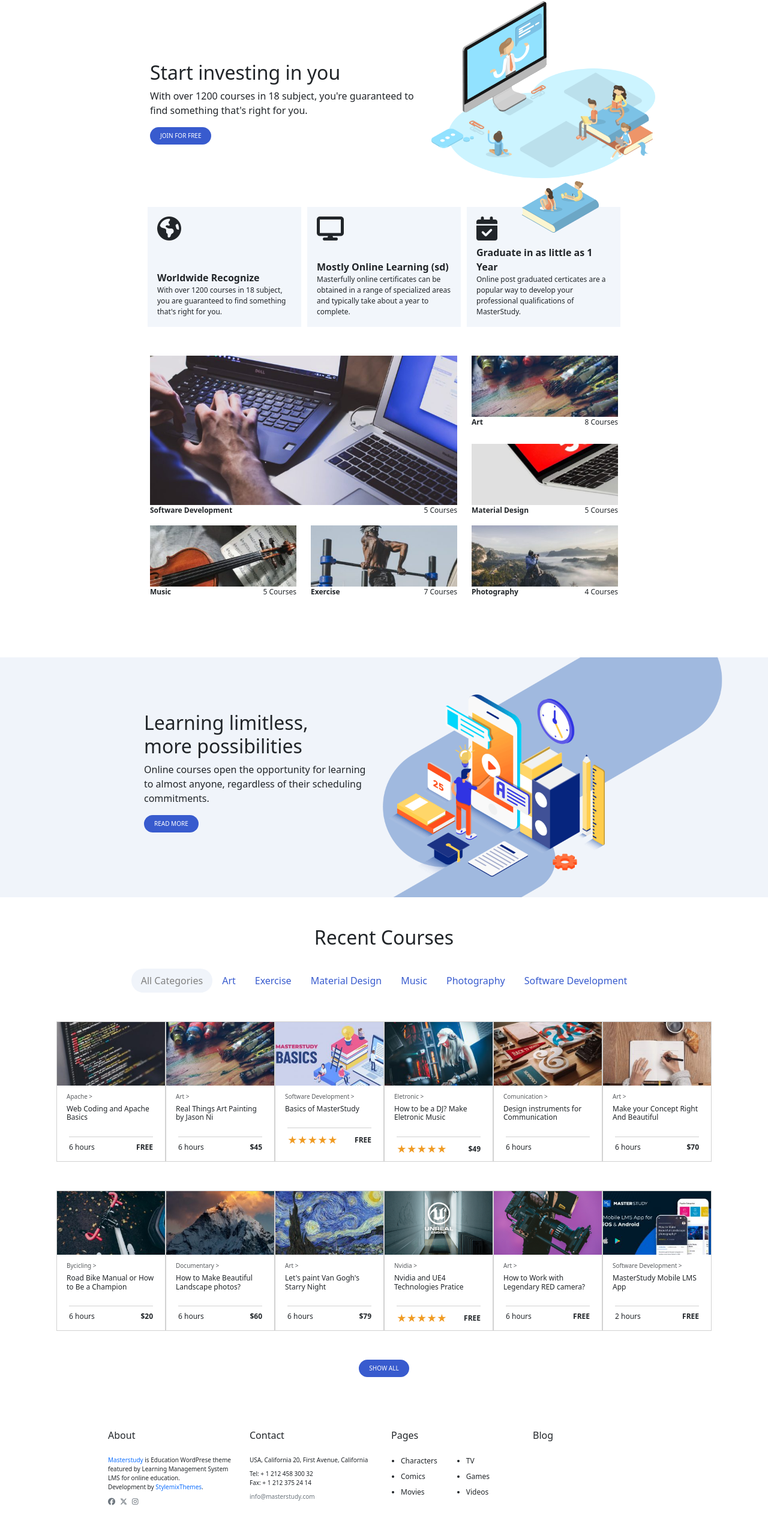
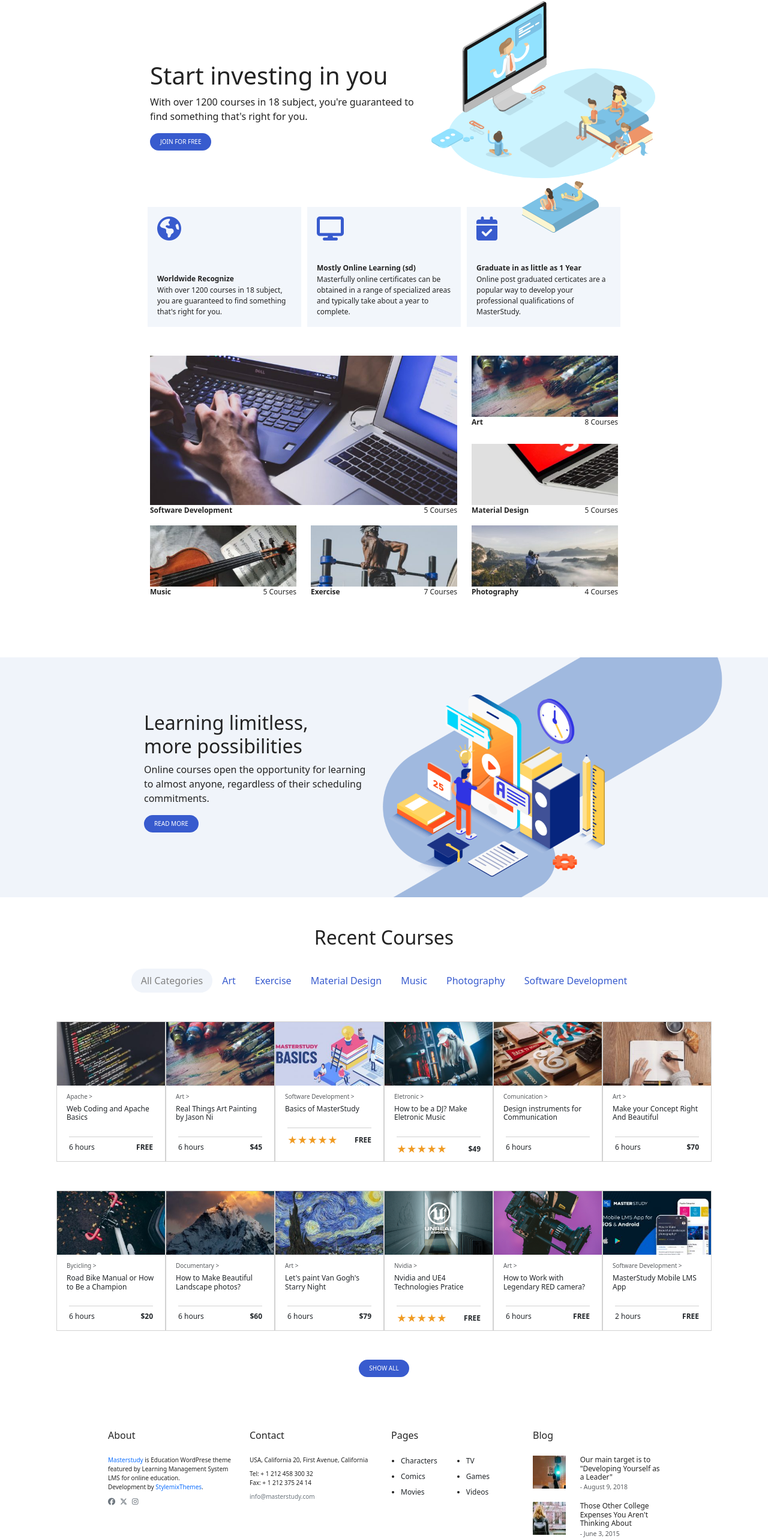
Before and after one commit to MattiaGiarrusso/proj-html-vuejs, a Vue app: page / in a window 1280 px wide. Shown: the part 138-2704 px from the top of the page at 60% size. Built offline with nearby package versions, Linux system fonts and the light colour scheme.

Commit message:
Feat: complete the AppFooter

```diff
--- a/src/components/AppFooter.vue
+++ b/src/components/AppFooter.vue
@@ -6,16 +6,23 @@ export default {
         return {
             links: ['Characters','Comics','Movies','TV','Games','Videos'],
             blog: [
-        {
-            text: 'Courses',
-            badge: null
-        },
-        {
-            text: 'Zoom',
-            badge: true
-        },
-        ]
+           {
+            title: 'Our main target is to "Developing Yourself as a Leader"',
+            subtitle: '- August 9, 2018',
+            image: 'photo-1517520287167-4bbf64a00d66-69x69.jpeg',
+           },
+           {
+            title: "Those Other College Expenses You Aren't Thinking About",
+            subtitle: '- June 3, 2015',
+            image: 'photo-1490376840453-5f616fbebe5b-69x69.jpeg',
+           },
+          ]
         }
+    },
+    methods: {
+            getImageUrl(name) {
+                return new URL(`../assets/img/${name}`, import.meta.url).href;
+            }
     }
 }
 
@@ -63,8 +70,19 @@ export default {
                 </div>
             </div>
 
-            <div class="col-3">
-                <h6>Blog</h6>
+            <div class="col-3 ms-blog-height">
+                <h6 class="mb-4">Blog</h6>
+
+                <div v-for="bar in blog" class="row mb-3 border-0">
+                    <div class="col-4">
+                        <img :src="getImageUrl(bar.image)" class="img-fluid" alt="">
+                    </div>
+                    <div class="col-8 ms-fs-12">
+                        <h5 class="card-title ms-fs-12">{{ bar.title }}</h5>
+                        <p class="card-text"><small class="text-body-secondary">{{ bar.subtitle }}</small></p>
+                    </div>
+                </div>
+
             </div>
 
         </div>
@@ -77,9 +95,8 @@ export default {
     height: 80px;
 }
 
-
-
-
-
+.col-4 {
+    padding-bottom: 0px;
+}
 
 </style>
--- a/src/components/AppHero.vue
+++ b/src/components/AppHero.vue
@@ -40,7 +40,7 @@ export default {
         <div class="row">
             <div class="col-7">
                 <div>
-                    <h2>Start investing in you</h2>
+                    <h1 class="fw-lighter">Start investing in you</h1>
                     <span>With over 1200 courses in 18 subject, you're guaranteed to find something that's right for you.</span>
                 </div>
                 <div class="pt-3">
@@ -58,11 +58,11 @@ export default {
         <div class="row ms-row-hero mt-5 px-2">
             <div v-for="box in boxs" class="col ms-rettangular px-3 d-flex flex-column justify-content-between">
                 <div class="pt-3">
-                    <i class="fa-solid fs-1" :class="box.icon"></i>
+                    <i class="fa-solid ms-text-blue fs-1" :class="box.icon"></i>
                 </div>
                 <div>
-                    <strong>{{ box.title }}</strong>
-                    <p class="ms-fs-12">{{ box.paragraph }}</p>
+                    <strong class="ms-fs-12">{{ box.title }}</strong>
+                    <p class="text-start ms-fs-12">{{ box.paragraph }}</p>
                 </div>
             </div>
         </div>
--- a/src/style/generic.scss
+++ b/src/style/generic.scss
@@ -1,6 +1,10 @@
 @import "node_modules/bootstrap/scss/bootstrap";
 
 //---------- RESET --------//
+
+body {
+    color: #232323;
+}
 
 img {
     width: 100%;
```
